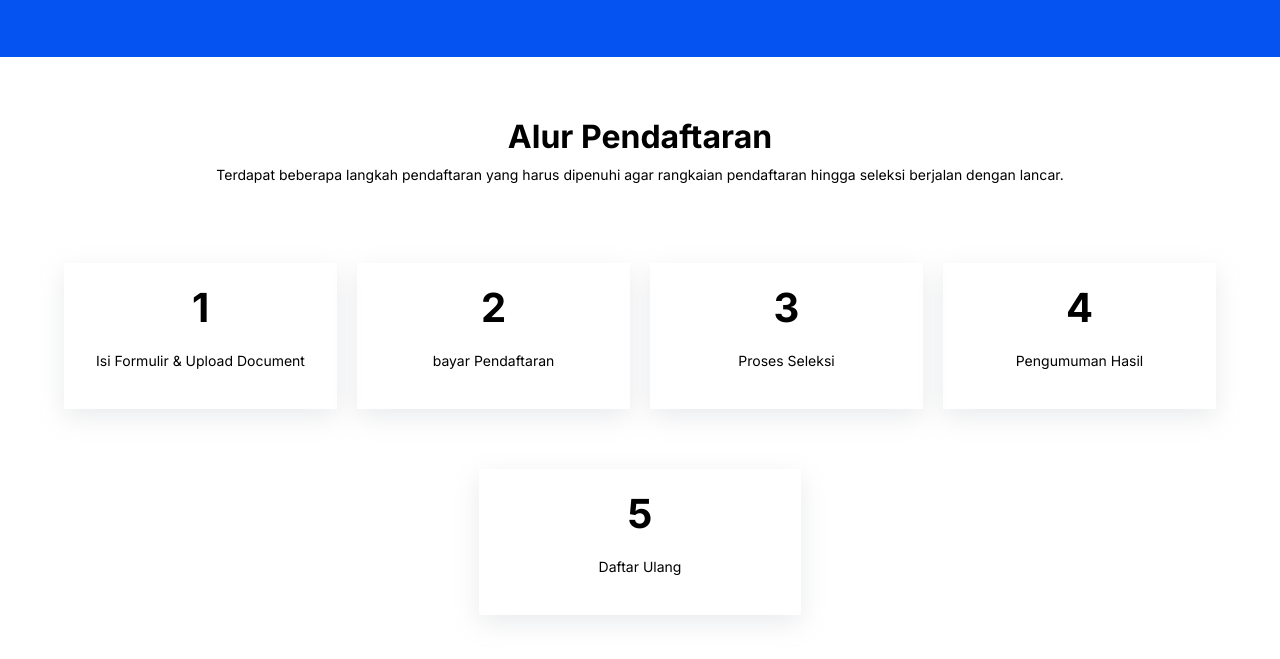
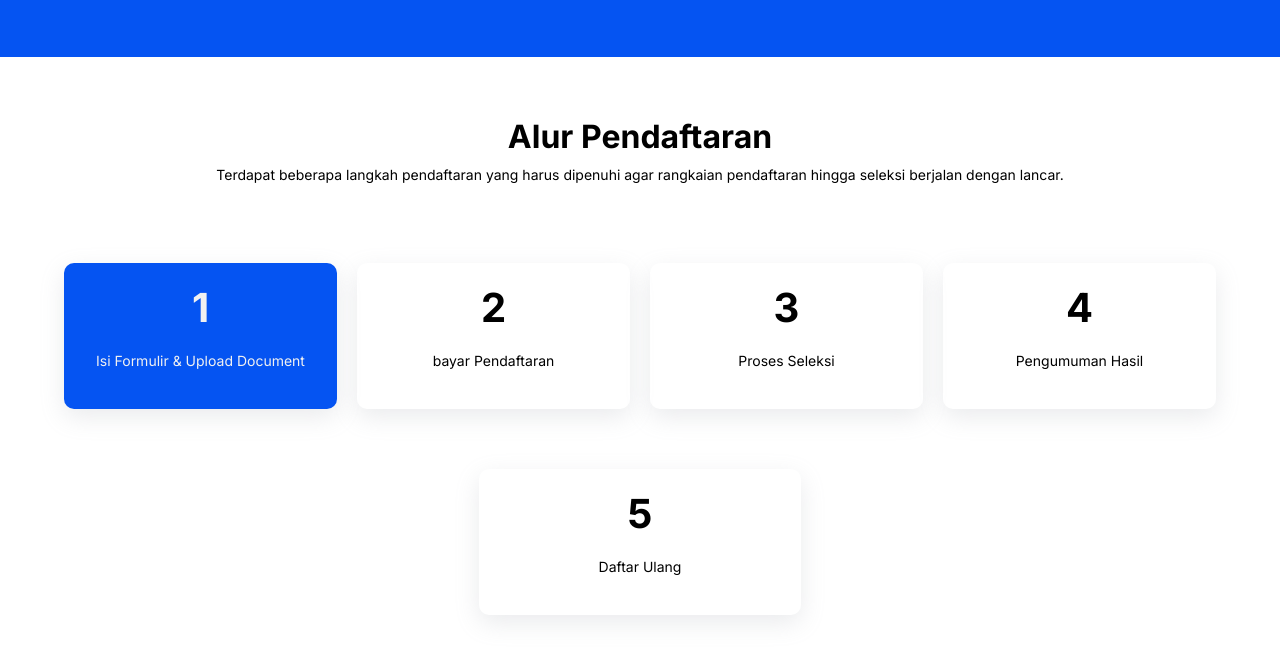
Before and after one commit to Hyansz/ppdb-ppqita, a plain HTML site: page index.html in a window 1280 px wide. In both pictures the pointer is over the element 200 px from the left and 990 px from the top of the page. Shown: the part 655-1314 px from the top of the page. Drawn offline with nearby package versions, Linux system fonts and the light colour scheme.

Commit message:
Hasil Akhir

```diff
--- a/responsive.css
+++ b/responsive.css
@@ -135,6 +135,12 @@
         width: 70%;
         margin: 30px auto;
         padding: 20px 0;
+        border-radius: 10px;
+    }
+
+    .alur .box-alur .langkah:hover {
+        background-color: #0554f2;
+        color: #f1f1f1;
     }
 
     .alur .box-alur .langkah h1 {
--- a/style.css
+++ b/style.css
@@ -106,6 +106,12 @@
     width: 70%;
     margin: 30px auto;
     padding: 20px 0;
+    border-radius: 10px;
+}
+
+.alur .box-alur .langkah:hover {
+    background-color: #0554f2;
+    color: #f1f1f1;
 }
 
 .alur .box-alur .langkah h1 {
```
